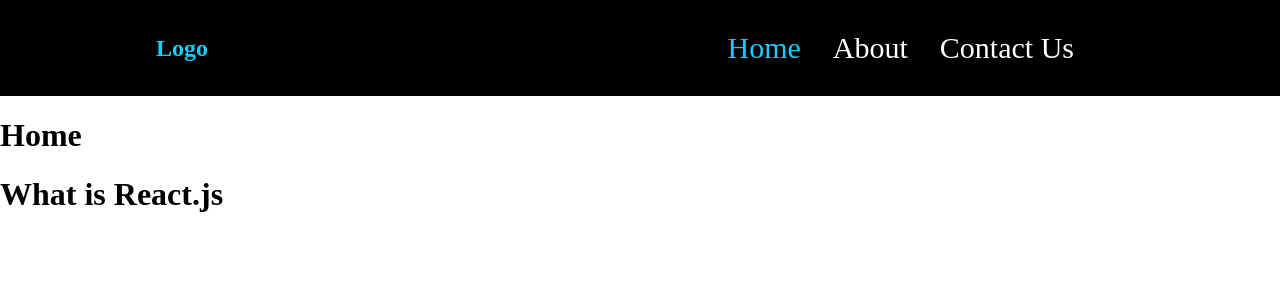
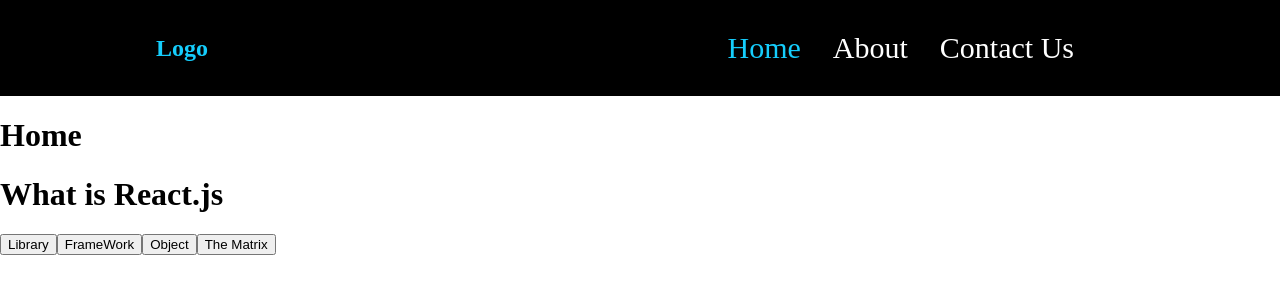
Before and after one commit to andydangit/React-Quiz-App, a React (Create React App) app: page / in a window 1280 px wide. Both pictures are taken after a click on the button "Start". Shown: the top 300 px of the page. Built offline with nearby package versions, Linux system fonts and the light colour scheme.

Commit message:
import question as button

```diff
--- a/src/Components/Quiz/Quiz.js
+++ b/src/Components/Quiz/Quiz.js
@@ -9,6 +9,12 @@ function Quiz() {
     return (
         <div className="Quiz">
             <h1>{Questions[currentQuestion].prompt} </h1>
+            <div className="options">
+                <button>{Questions[currentQuestion].optionA} </button>
+                <button>{Questions[currentQuestion].optionB} </button>
+                <button>{Questions[currentQuestion].optionC} </button>
+                <button>{Questions[currentQuestion].optionD} </button>
+            </div>
         </div>
     )
 }
```
